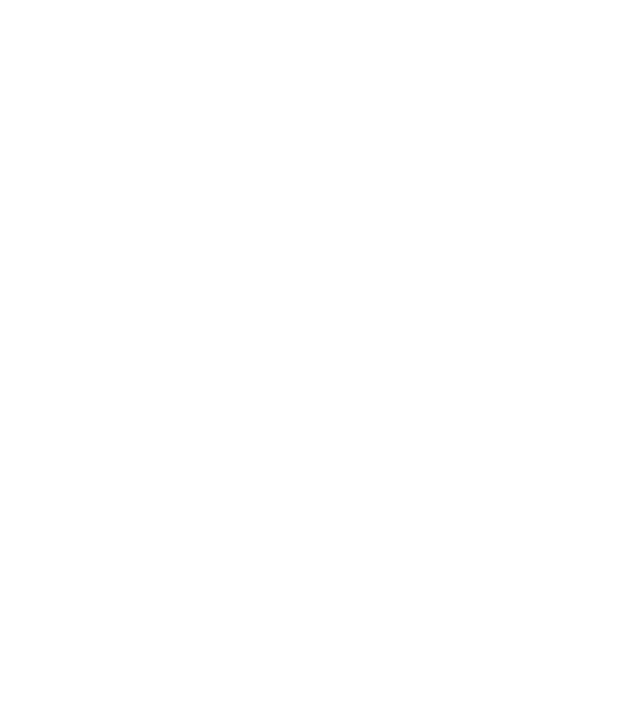
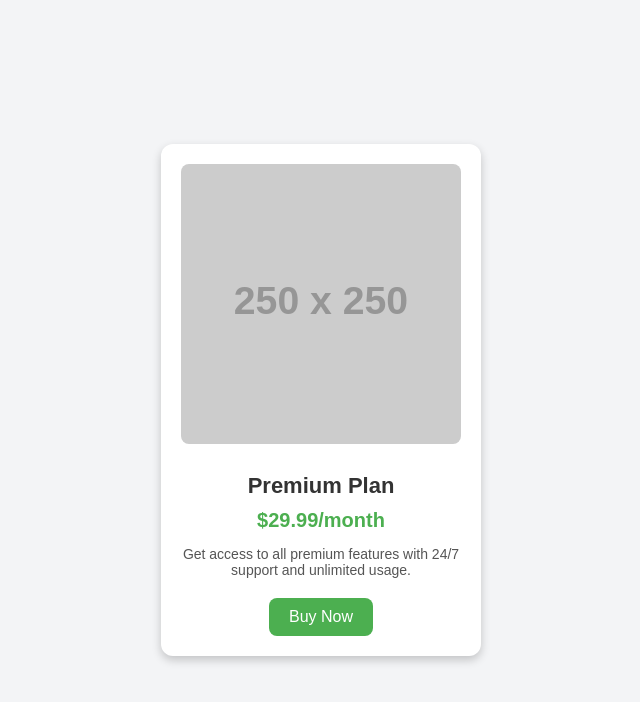
Before and after one commit to acciojob/pricing-card-mayanktyagi022, a website: page main.html in a window 1280 px wide. Shown: the whole page, without its empty margins (319-959 px from the left). Drawn offline with Linux system fonts and the light colour scheme; placeholder pictures from the web are drawn by us.

Commit message:
created a submission

```diff
--- a/main.html
+++ b/main.html
@@ -10,7 +10,13 @@
 	<!-- the entire body must be written by student -->
     <script type="text/javascript" src="./script.js">
 </script>
-
+	 <div class="card">
+    <img src="https://via.placeholder.com/250" alt="Product Image">
+    <h1>Premium Plan</h1>
+    <p class="price">$29.99/month</p>
+    <p class="desc">Get access to all premium features with 24/7 support and unlimited usage.</p>
+    <button>Buy Now</button>
+  </div>
 </body>
 
 </html>
--- a/styles.css
+++ b/styles.css
@@ -1 +1,64 @@
 /*  your css code here. If applicable */
+
+body {
+  margin: 0;
+  height: 100vh;
+  display: flex;
+  justify-content: center;
+  align-items: center;
+  background: #f3f4f6;
+  font-family: Arial, sans-serif;
+}
+
+/* Card */
+.card {
+  width: 280px;
+  padding: 20px;
+  background: white;
+  box-shadow: 0 4px 10px rgba(0,0,0,0.2);
+  border-radius: 12px;
+  text-align: center;
+}
+
+/* Image */
+.card img {
+  width: 100%;
+  border-radius: 8px;
+  margin-bottom: 15px;
+}
+
+.card h1 {
+  font-size: 22px;
+  margin: 10px 0;
+  color: #333;
+}
+
+/* Price */
+.card .price {
+  font-size: 20px;
+  font-weight: bold;
+  color: #4CAF50;
+  margin: 10px 0;
+}
+
+.card .desc {
+  font-size: 14px;
+  color: #555;
+  margin-bottom: 20px;
+}
+
+/* Button */
+.card button {
+  padding: 10px 20px;
+  background: #4CAF50;
+  color: white;
+  border: none;
+  border-radius: 8px;
+  font-size: 16px;
+  cursor: pointer;
+  transition: 0.3s;
+}
+
+.card button:hover {
+  background: #45a049;
+}
```
